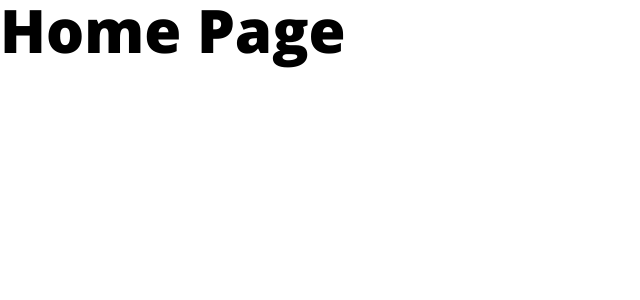
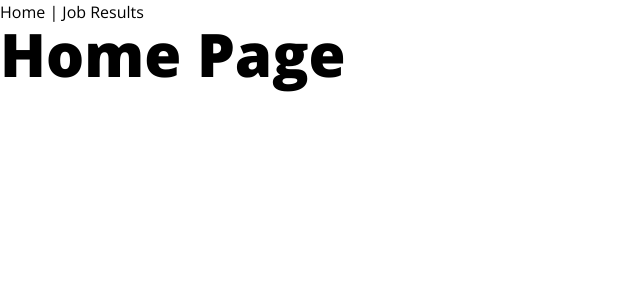
Before and after one commit to gianlucanesta/vue-job-search, a Vue app: page / in a window 1280 px wide. Shown: the top 300 px of the page, without its empty margins (0-640 px from the left). Built offline with nearby package versions, Linux system fonts and the light colour scheme.

Commit message:
The router-link Component

```diff
--- a/src/App.vue
+++ b/src/App.vue
@@ -1,4 +1,8 @@
 <template>
+  <div>
+    <router-link to="/">Home</router-link> |
+    <router-link to="/jobs/results">Job Results</router-link>
+  </div>
   <router-view></router-view>
 </template>
 
```
